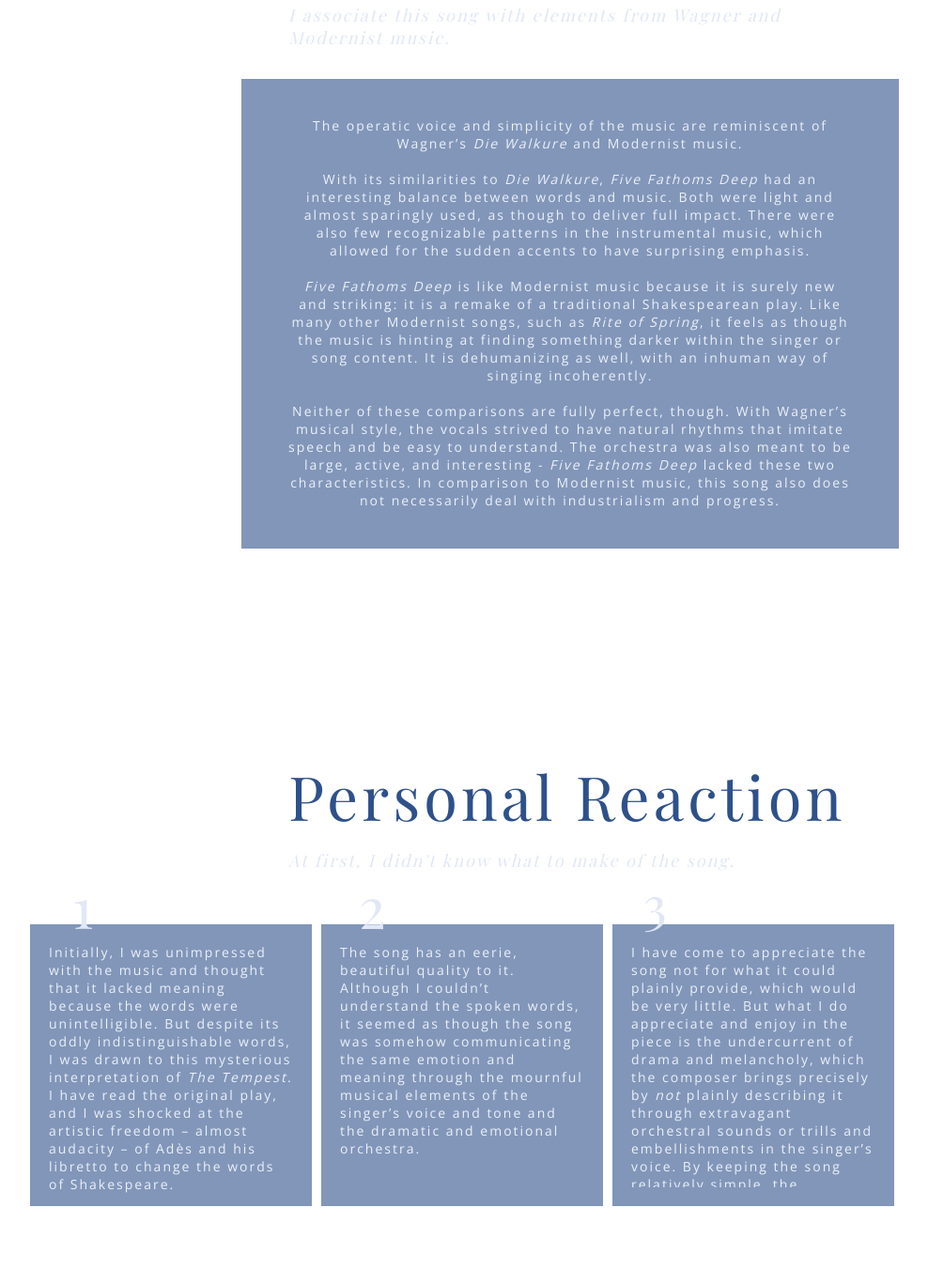
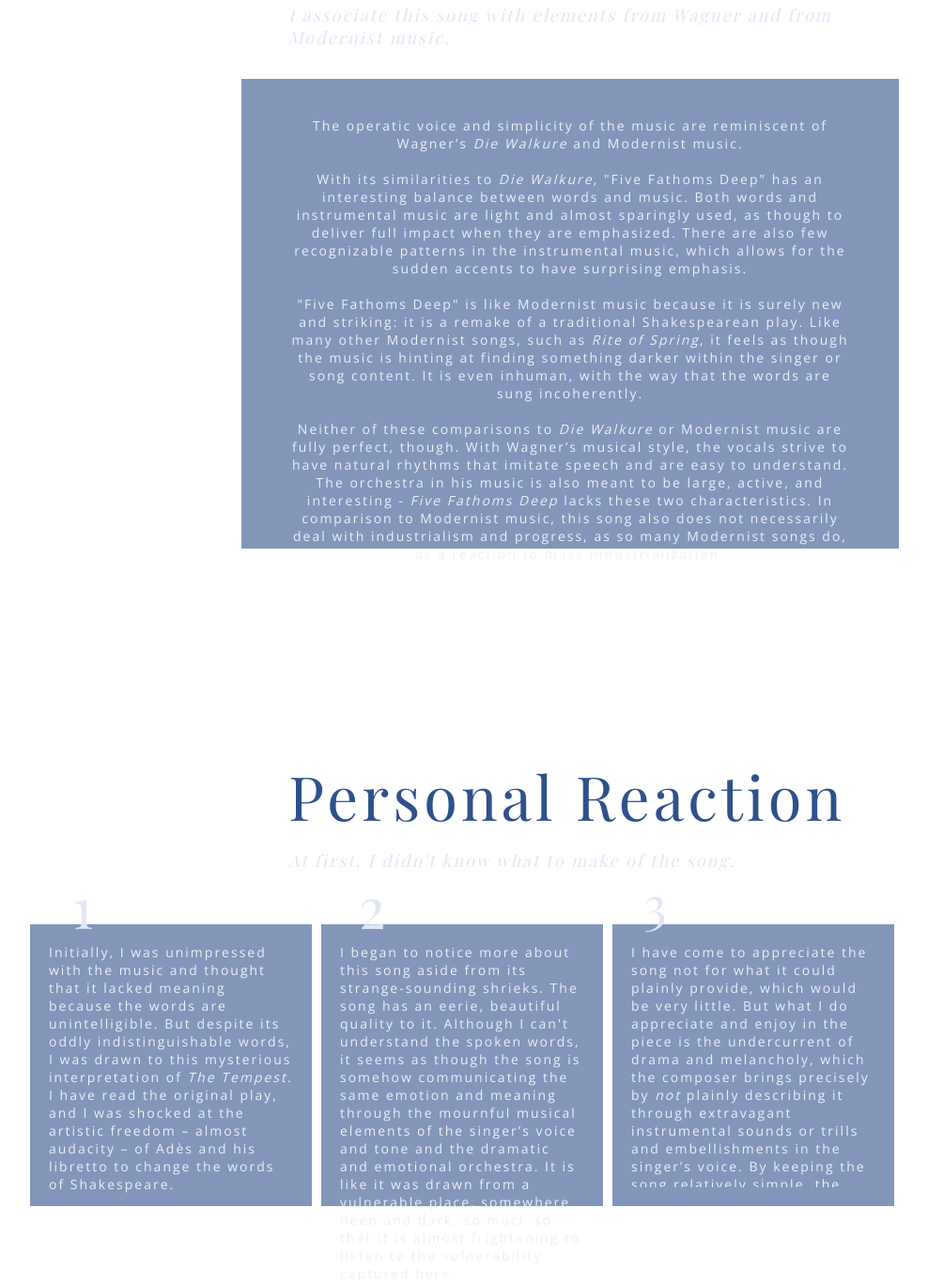
Before and after one commit to sophiazhuang/sophiazhuang.github.io, a plain HTML site: page index.html in a window 1280 px wide. Shown: the part 2936-4304 px from the top of the page at 94% size, without its empty margins (243-1231 px from the left). Drawn offline with nearby package versions, Linux system fonts and the light colour scheme.

Commit message:
rev02
3rd commitment

```diff
--- a/index.html
+++ b/index.html
@@ -57,17 +57,17 @@
 			<div class="my-slider">
 				<ul>
 					<li><div class="instruments"><center><em>Instruments</em></center><br><center>Throughout the piece, there are some light accents in the background by the strings and woodwinds. It moves along with the voice of the singer, not necessarily in conversation with the singer, but in tandem. At times, the strings sharply accent and highlight the singer's words, quickly moving from piano to forte in terms of dynamics.</center></div></li>
-					<li><div class="voice"><center><em>Voice</em></center><br><center>The singer adds few embellishments to her singing. Mainly you can only hear the vibrato as her voice moves higher and higher, moving mainly upwards in steps. Her words are indistinguishable, and it sounds like she is only singing vowels.<br><br>After the 3 minute mark, the singer suddenly sings a high-low-high-low portion that is accented by the instrument in the background that rings like a bell, signaling a change in emotion. The singer’s voice heightens in intensity, but then ends in a lower octave, which is very different from the rest of the song.</center></div></li>
-					<li><div class="tone"><center><em>Tone</em></center><br><center>The tone and feel of the singer’s voice and the instrumental accompaniment is haunting, almost ethereal. Though the audience cannot understand or follow the text that the singer should be singing, you can tell that she is possibly pleading with the listener. Her melancholy shrieks convey an eerie sense of pain, and her airy voice betrays a feeling of otherworldliness.<br><br>In fact, the original character of Shakespeare’s play is a spirit, not a human. The content also is about death in the form of shipwreck in the deep sea, so the feeling of otherworldliness may also draw from this.</center></div></li>
+					<li><div class="voice"><center><em>Voice</em></center><br><center>The singer adds few embellishments to her singing. You can hear the vibrato as her voice moves higher and higher, moving mainly upwards in steps. Her words are indistinguishable, and it sounds like she is only singing vowels.<br><br>After the 3 minute mark, the singer suddenly sings a high-low-high-low portion that is accented by the instrument in the background that rings like a bell, signaling a change in emotion. The singer’s voice heightens in intensity, but then ends in a lower octave, which is very different from how the rest of the song sounded.</center></div></li>
+					<li><div class="tone"><center><em>Tone</em></center><br><center>The tone and feel of the singer’s voice and the instrumental accompaniment is haunting, almost ethereal. Though the audience cannot understand or follow the text that the singer should be singing, you can tell that she is possibly pleading with the listener. Her melancholic shrieks convey an eerie sense of pain, and her airy voice betrays a feeling of otherworldliness.<br><br>In fact, the original character of Shakespeare’s play is a spirit, not a human. The content also is about death in the form of shipwreck out in the deep ocean, so the feeling of ghostly otherworldliness may also draw from this.</center></div></li>
 				</ul>
 			</div>
 	</div>
 
 		<div id="musical-elements-container">
 			<div id="elements-title">Musical Elements</div>
-			<div id="elements-subtitle">I associate this song with elements from Wagner and Modernist music.</div>
+			<div id="elements-subtitle">I associate this song with elements from Wagner and from Modernist music.</div>
 			<div id="rectangle-5">
-				<div id="elements-subsubtitle"><center>The operatic voice and simplicity of the music are reminiscent of Wagner’s <i>Die Walkure</i> and Modernist music.<br><br>With its similarities to <i>Die Walkure</i>, <i>Five Fathoms Deep</i> had an interesting balance between words and music. Both were light and almost sparingly used, as though to deliver full impact. There were also few recognizable patterns in the instrumental music, which allowed for the sudden accents to have surprising emphasis.<br><br><i>Five Fathoms Deep</i> is like Modernist music because it is surely new and striking: it is a remake of a traditional Shakespearean play. Like many other Modernist songs, such as <i>Rite of Spring</i>, it feels as though the music is hinting at finding something darker within the singer or song content. It is dehumanizing as well, with an inhuman way of singing incoherently.<br><br>Neither of these comparisons are fully perfect, though. With Wagner’s musical style, the vocals strived to have natural rhythms that imitate speech and be easy to understand. The orchestra was also meant to be large, active, and interesting - <i>Five Fathoms Deep</i> lacked these two characteristics. In comparison to Modernist music, this song also does not necessarily deal with industrialism and progress.</center></div>
+				<div id="elements-subsubtitle"><center>The operatic voice and simplicity of the music are reminiscent of Wagner’s <i>Die Walkure</i> and Modernist music.<br><br>With its similarities to <i>Die Walkure</i>, "Five Fathoms Deep" has an interesting balance between words and music. Both words and instrumental music are light and almost sparingly used, as though to deliver full impact when they are emphasized. There are also few recognizable patterns in the instrumental music, which allows for the sudden accents to have surprising emphasis.<br><br>"Five Fathoms Deep" is like Modernist music because it is surely new and striking: it is a remake of a traditional Shakespearean play. Like many other Modernist songs, such as <i>Rite of Spring</i>, it feels as though the music is hinting at finding something darker within the singer or song content. It is even inhuman, with the way that the words are sung incoherently.<br><br>Neither of these comparisons to <i>Die Walkure</i> or Modernist music are fully perfect, though. With Wagner’s musical style, the vocals strive to have natural rhythms that imitate speech and are easy to understand. The orchestra in his music is also meant to be large, active, and interesting - <i>Five Fathoms Deep</i> lacks these two characteristics. In comparison to Modernist music, this song also does not necessarily deal with industrialism and progress, as so many Modernist songs do, as a reaction to mass industrialization.</center></div>
 			</div>
 		</div>
 
@@ -75,13 +75,13 @@
 			<div id="reaction-title">Personal Reaction</div>
 			<div id="reaction-subtitle">At first, I didn't know what to make of the song.</div>
 			<div id="rectangle-1">
-				<div id="reaction-subsubtitle">Initially, I was unimpressed with the music and thought that it lacked meaning because the words were unintelligible. But despite its oddly indistinguishable words, I was drawn to this mysterious interpretation of <i>The Tempest</i>. I have read the original play, and I was shocked at the artistic freedom – almost audacity – of Adès and his libretto to change the words of Shakespeare.</div>
+				<div id="reaction-subsubtitle">Initially, I was unimpressed with the music and thought that it lacked meaning because the words are unintelligible. But despite its oddly indistinguishable words, I was drawn to this mysterious interpretation of <i>The Tempest</i>. I have read the original play, and I was shocked at the artistic freedom – almost audacity – of Adès and his libretto to change the words of Shakespeare.</div>
 			</div>
 			<div id="rectangle-2">
-				<div id="reaction-subsubsubtitle">The song has an eerie, beautiful quality to it. Although I couldn’t understand the spoken words, it seemed as though the song was somehow communicating the same emotion and meaning through the mournful musical elements of the singer’s voice and tone and the dramatic and emotional orchestra.</div>
+				<div id="reaction-subsubsubtitle">I began to notice more about this song aside from its strange-sounding shrieks. The song has an eerie, beautiful quality to it. Although I can't understand the spoken words, it seems as though the song is somehow communicating the same emotion and meaning through the mournful musical elements of the singer’s voice and tone and the dramatic and emotional orchestra. It is like it was drawn from a vulnerable place, somewhere deep and dark, so much so that it is almost frightening to listen to the vulnerability captured here.</div>
 			</div>
 			<div id="rectangle-3">
-				<div id="reaction-subsubsubsubtitle">I have come to appreciate the song not for what it could plainly provide, which would be very little. But what I do appreciate and enjoy in the piece is the undercurrent of drama and melancholy, which the composer brings precisely by <i>not</i> plainly describing it through extravagant orchestral sounds or trills and embellishments in the singer’s voice. By keeping the song relatively simple, the moments that have more depth and the moments that diverge from the straightforward tune are the moments that convey the appropriate sense of melancholy.</div>
+				<div id="reaction-subsubsubsubtitle">I have come to appreciate the song not for what it could plainly provide, which would be very little. But what I do appreciate and enjoy in the piece is the undercurrent of drama and melancholy, which the composer brings precisely by <i>not</i> plainly describing it through extravagant instrumental sounds or trills and embellishments in the singer’s voice. By keeping the song relatively simple, the moments that have more depth and the moments that diverge from a straightforward tune are the moments that convey an appropriate sense of melancholy.</div>
 			</div>
 			<div class="number-1">1</div>
 			<div class="number-2">2</div>
```
